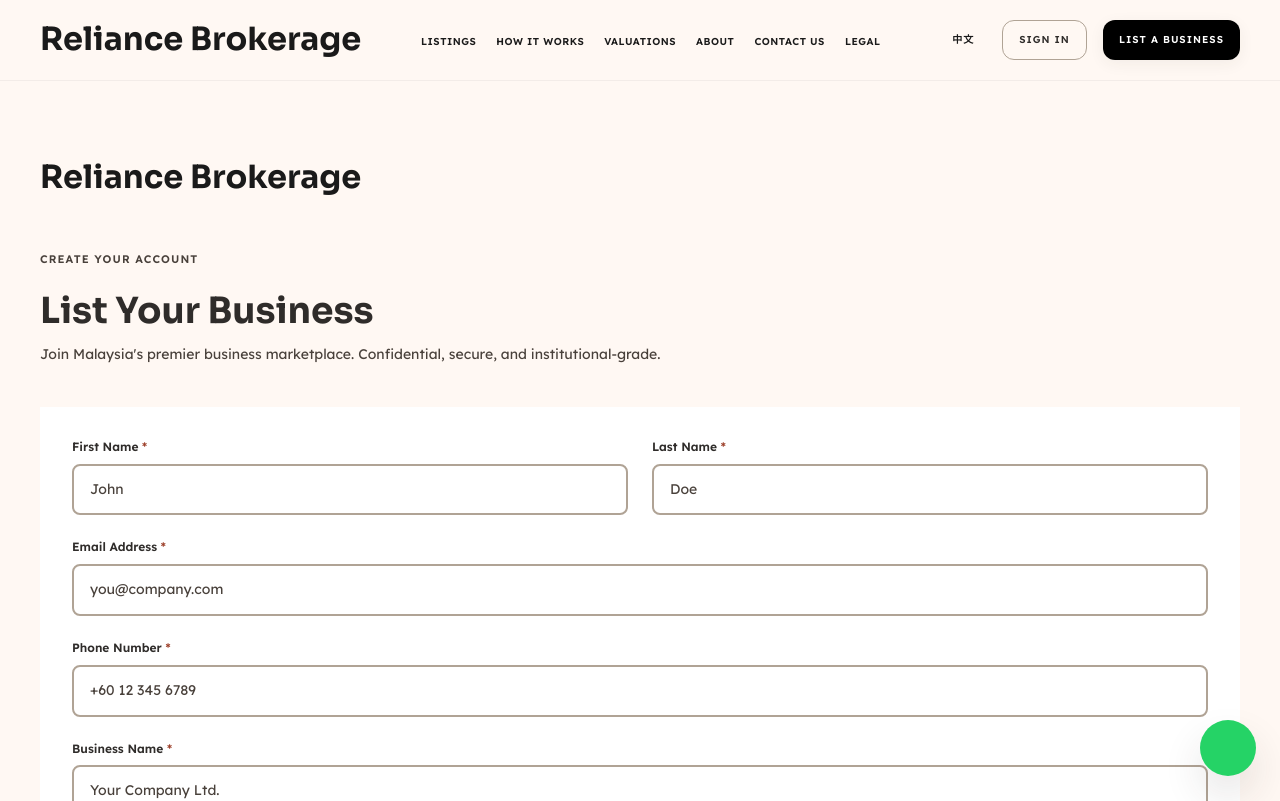
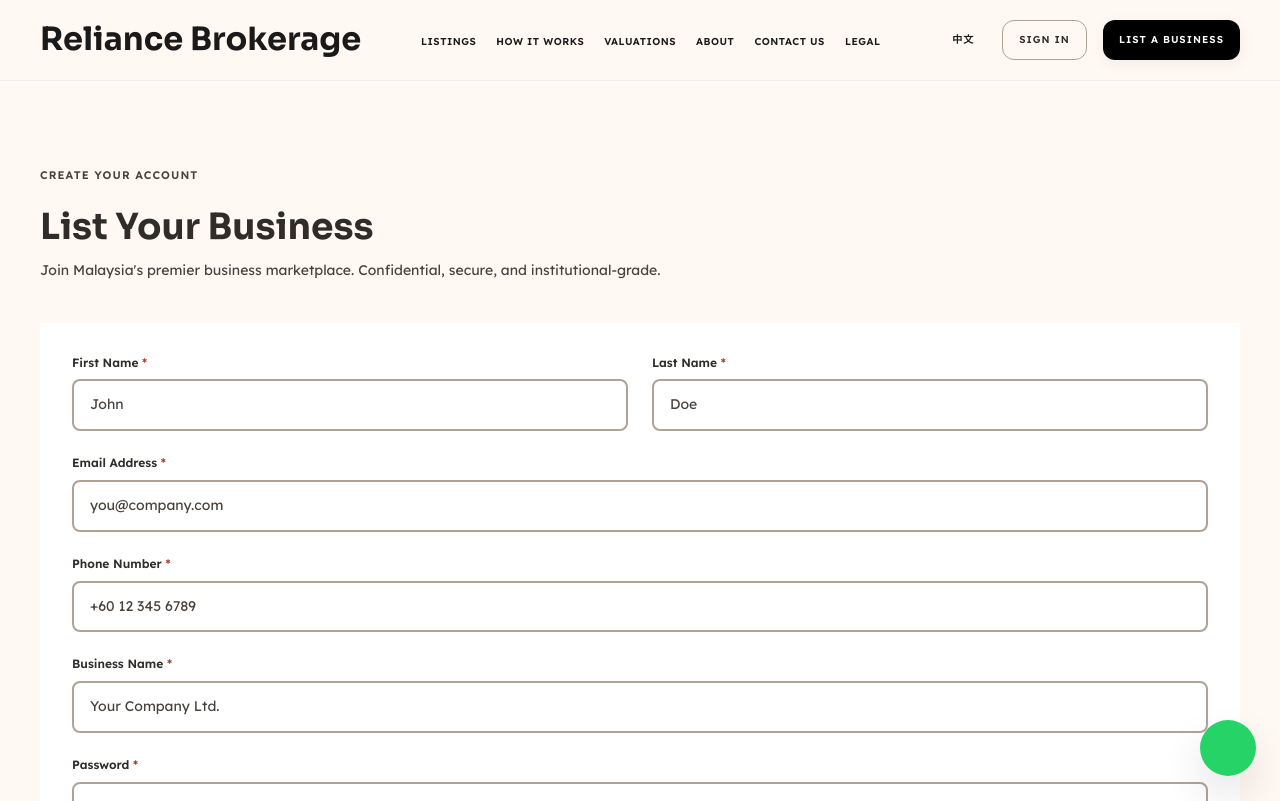
Before and after one commit to vishwam-shah/reliance-brokerage, a Next.js app: page /register in a window 1280 px wide. Shown: the top 801 px of the page. Built offline with nearby package versions, Linux system fonts and the light colour scheme; some icons are missing.

Commit message:
removed duplicate heading

```diff
--- a/src/app/register/page.tsx
+++ b/src/app/register/page.tsx
@@ -69,12 +69,6 @@ export default function RegisterPage() {
   return (
     <div className="min-h-screen bg-surface pt-20 pb-12">
       <div className="container max-w-640px mx-auto">
-        <div className="mb-12">
-          <Link href="/" className="nav-brand">
-            Reliance Brokerage
-          </Link>
-        </div>
-
         <div className="mb-10">
           <span className="eyebrow">Create Your Account</span>
           <h1 className="font-headline text-display-sm text-on-surface mt-5 mb-3 font-bold">
```
Also changed, not shown: 1 other file (tests, documents, lock files or other folders).
